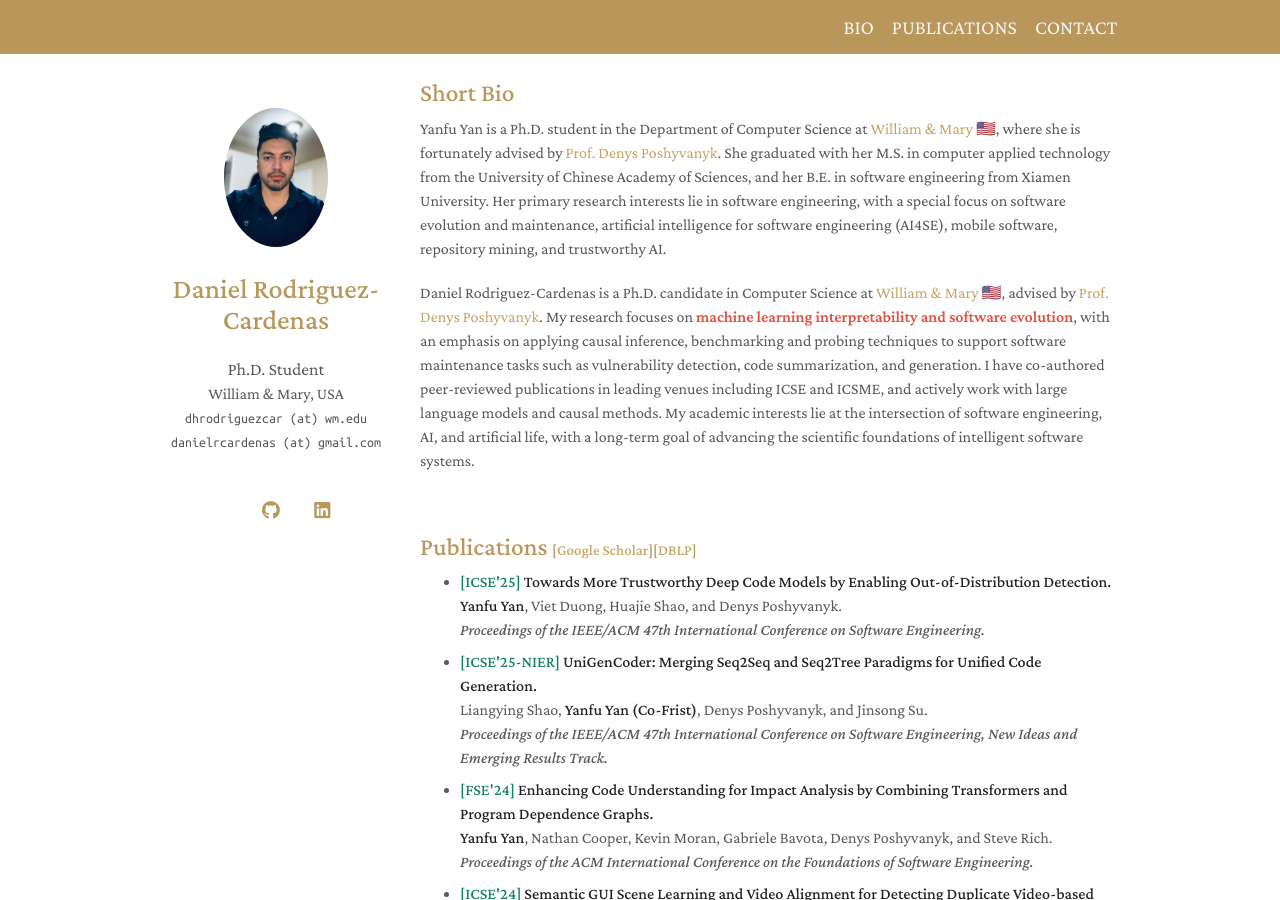
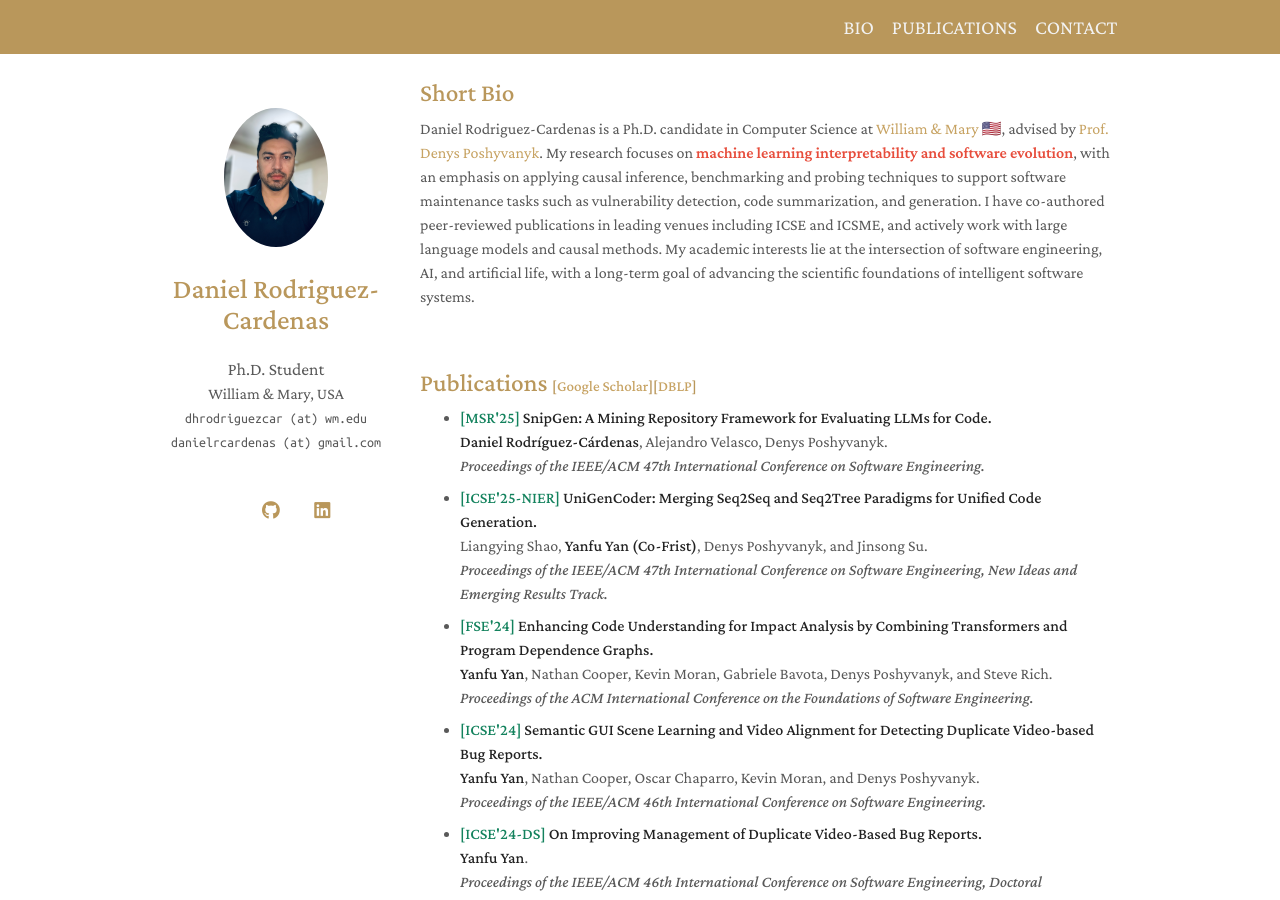
Before and after one commit to danielrcardenas/danielrcardenas.github.io, a Jekyll site: the page built from index.md, in a window 1280 px wide and 900 px high. Built offline with Jekyll 4.4.1, drawn with Linux system fonts in a browser that asks for light colours; a style sheet for code colours, icons or effects is not loaded.

Commit message:
updating publication

```diff
--- a/_includes/publications.md
+++ b/_includes/publications.md
@@ -1,10 +1,10 @@
 <h1 id="publications"></h1>
 
-<h2 style="margin: 60px 0px 10px;">Publications <temp style="font-size:15px;">[</temp><a href="https://scholar.google.com/citations?user=M-bzdRoAAAAJ&hl=en" target="_blank" style="font-size:15px;">Google Scholar</a><temp style="font-size:15px;">]</temp><temp style="font-size:15px;">[</temp><a href="https://dblp.org/pid/74/8828.html" target="_blank" style="font-size:15px;">DBLP</a><temp style="font-size:15px;">]</temp></h2>
+<h2 style="margin: 60px 0px 10px;">Publications <temp style="font-size:15px;">[</temp><a href="https://scholar.google.com/citations?user=4DbuyrgAAAAJ&hl=en" target="_blank" style="font-size:15px;">Google Scholar</a><temp style="font-size:15px;">]</temp><temp style="font-size:15px;">[</temp><a href="https://dblp.org/pid/222/6222.html" target="_blank" style="font-size:15px;">DBLP</a><temp style="font-size:15px;">]</temp></h2>
 
 <ul style="margin:0 0 8px;">
-<li><strong><span style="color: #13825d">[ICSE'25]</span></strong> <strong> Towards More Trustworthy Deep Code Models by Enabling Out-of-Distribution Detection.</strong>
- <br/><strong>Yanfu Yan</strong>, Viet Duong, Huajie Shao, and Denys Poshyvanyk.
+<li><strong><span style="color: #13825d">[MSR'25]</span></strong> <strong> SnipGen: A Mining Repository Framework for Evaluating LLMs for Code.</strong>
+ <br/><strong>Daniel Rodríguez-Cárdenas</strong>, Alejandro Velasco, Denys Poshyvanyk.
  <br/><em>Proceedings of the IEEE/ACM 47th International Conference on Software Engineering.</em>
 </li>
 </ul>
--- a/index.md
+++ b/index.md
@@ -5,8 +5,6 @@ layout: homepage
 <h1 id="about-me"></h1>
 
 <h2 style="margin: 60px 0px 10px;">Short Bio</h2>
-
-Yanfu Yan is a Ph.D. student in the Department of Computer Science at [William & Mary](https://www.wm.edu/) 🇺🇸, where she is fortunately advised by [Prof. Denys Poshyvanyk](https://www.cs.wm.edu/~denys/). She graduated with her M.S. in computer applied technology from the University of Chinese Academy of Sciences, and her B.E. in software engineering from Xiamen University. Her primary research interests lie in software engineering, with a special focus on software evolution and maintenance, artificial intelligence for software engineering (AI4SE), mobile software, repository mining, and trustworthy AI.
 
 Daniel Rodriguez-Cardenas is  a Ph.D. candidate in Computer Science at [William & Mary](https://www.wm.edu/) 🇺🇸, advised by [Prof. Denys Poshyvanyk](https://www.cs.wm.edu/~denys/). My research focuses on <strong style="color:#e74d3c; font-weight:600">machine learning interpretability and software evolution</strong>, with an emphasis on applying causal inference, benchmarking and probing techniques to support software maintenance tasks such as vulnerability detection, code summarization, and generation. I have co-authored peer-reviewed publications in leading venues including ICSE and ICSME, and actively work with large language models and causal methods. My academic interests lie at the intersection of software engineering, AI, and artificial life, with a long-term goal of advancing the scientific foundations of intelligent software systems.
 
```
